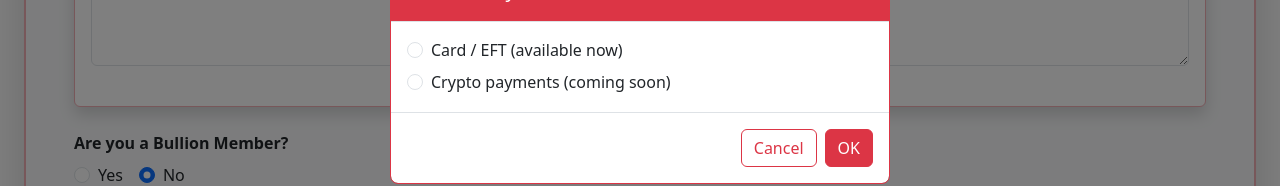
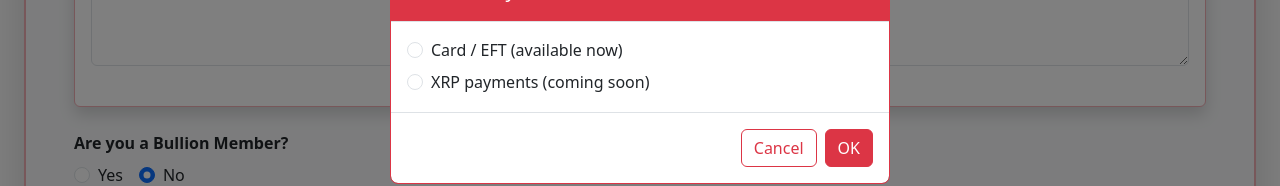
Before and after one commit to WhitelightningDev/hongkongtrust, an Angular app: page /homepage in a window 1280 px wide. Both pictures are taken after a click on the button "📤 Submit Trust Application". Shown: the part 2249-2435 px from the top of the page. Built offline with nearby package versions, Linux system fonts and the light colour scheme.

Commit message:
`Update homepage.html and homepage.ts to reflect change from 'crypto' to 'XRP' in payment method label and conditional statement.`

```diff
--- a/src/app/pages/homepage/homepage.html
+++ b/src/app/pages/homepage/homepage.html
@@ -287,7 +287,7 @@
 
           />
           <label class="form-check-label" for="crypto">
-            Crypto payments (coming soon)
+            XRP payments (coming soon)
           </label>
         </div>
       </div>
--- a/src/app/pages/homepage/homepage.ts
+++ b/src/app/pages/homepage/homepage.ts
@@ -281,7 +281,7 @@ export class Homepage implements OnInit, AfterViewInit {
 
     if (selectedPaymentMethod === 'cardEFT') {
       this.onSubmit();
-    } else if (selectedPaymentMethod === 'crypto') {
+    } else if (selectedPaymentMethod === 'XRP') {
       // Crypto payment not enabled yet
       alert('Crypto payments coming soon.');
     }
```
